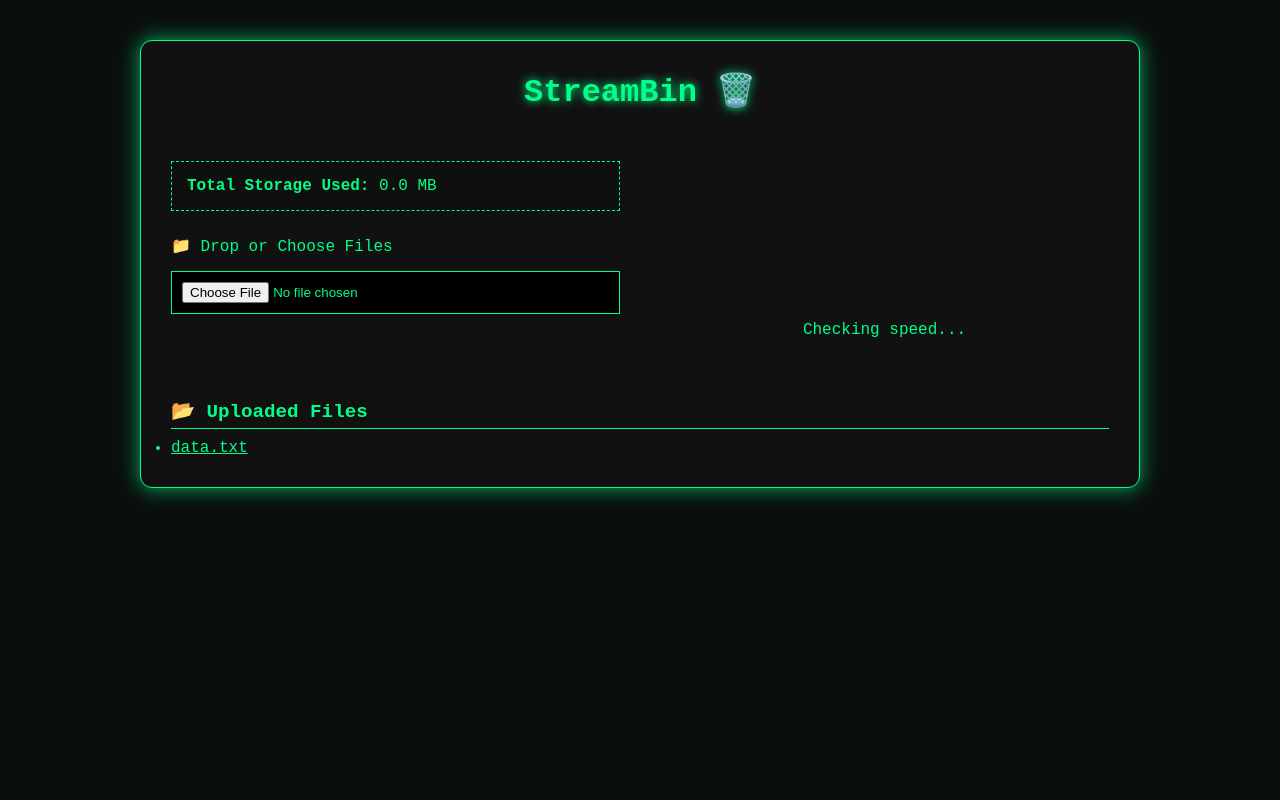
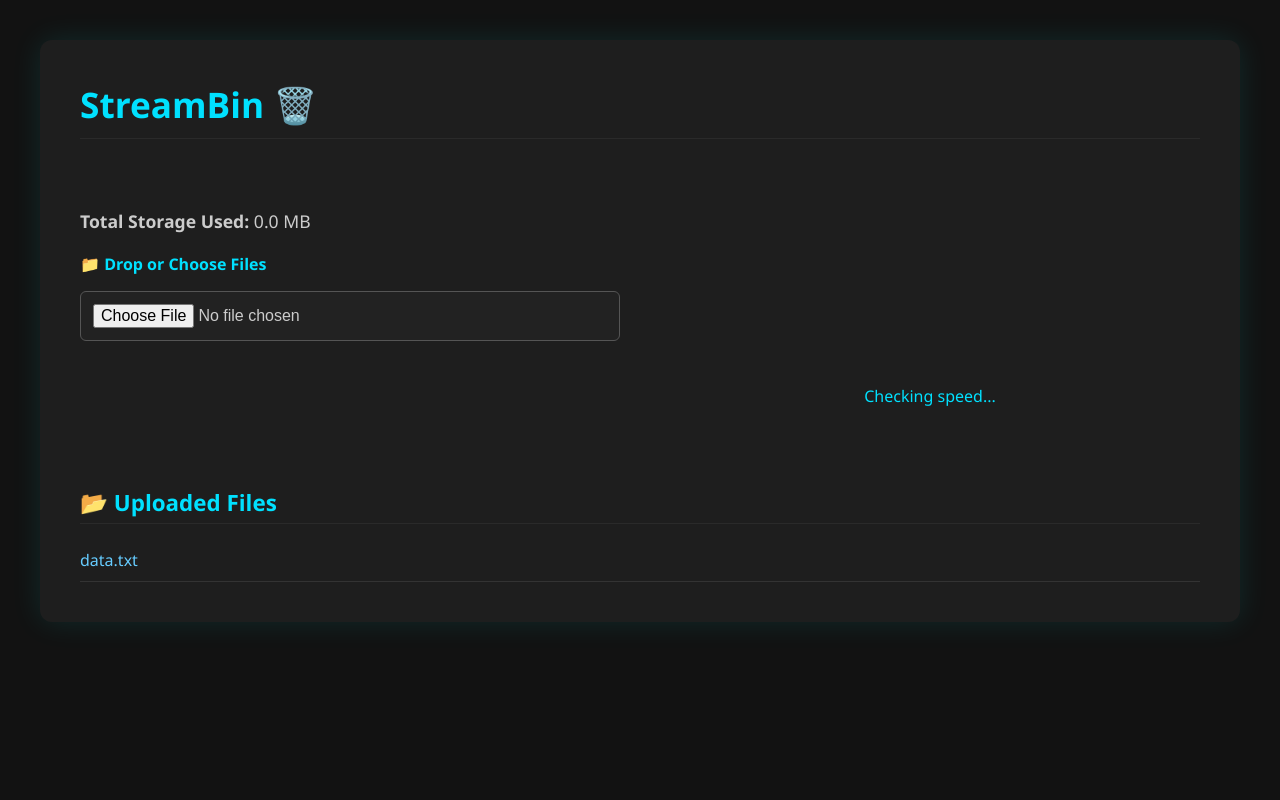
Before and after one commit to Amber100023r44/flask-file-share, a Flask app: page / in a window 1280 px wide. Run offline with Flask 3, Linux system fonts and the light colour scheme; a map, chart or similar area stays blank.

Commit message:
Update style.css

```diff
--- a/static/style.css
+++ b/static/style.css
@@ -1,4 +1,4 @@
-/* Global Reset */
+/* Reset and Base */
 * {
   margin: 0;
   padding: 0;
@@ -6,156 +6,134 @@
 }
 
 body {
-  background-color: #0a0f0d;
-  font-family: 'Courier New', Courier, monospace;
-  color: #00ff88;
-  min-height: 100vh;
-  display: flex;
-  justify-content: center;
-  align-items: flex-start;
+  background-color: #121212;
+  font-family: 'Segoe UI', Tahoma, Geneva, Verdana, sans-serif;
+  color: #f1f1f1;
   padding: 40px;
 }
 
 /* Container */
 .container {
-  background-color: #111;
-  padding: 30px;
-  border: 1px solid #00ff88;
+  max-width: 1200px;
+  margin: auto;
+  background-color: #1e1e1e;
   border-radius: 12px;
-  box-shadow: 0 0 20px #00ff88aa;
-  width: 100%;
-  max-width: 1000px;
+  box-shadow: 0 0 30px rgba(0, 255, 255, 0.1);
+  padding: 40px;
   display: grid;
   grid-template-columns: 1fr 1fr;
   gap: 40px;
 }
 
-/* Left and Right Sections */
-.left-panel {
+/* Title */
+h1 {
+  grid-column: span 2;
+  font-size: 2.2rem;
+  color: #00e1ff;
+  margin-bottom: 30px;
+  border-bottom: 1px solid #2a2a2a;
+  padding-bottom: 10px;
+}
+
+/* Stats Panel */
+.left-panel .stats {
+  font-size: 1.1rem;
+  color: #ccc;
+  margin-bottom: 20px;
+}
+
+/* Upload */
+.upload-box {
   display: flex;
   flex-direction: column;
-  gap: 25px;
+  gap: 10px;
 }
 
-.right-panel {
-  display: flex;
-  flex-direction: column;
-  gap: 25px;
-}
-
-/* Title */
-h1 {
-  font-size: 2rem;
-  text-shadow: 0 0 10px #00ff88;
-  margin-bottom: 10px;
-  grid-column: span 2;
-  text-align: center;
-}
-
-/* Upload Form */
-form {
-  display: flex;
-  flex-direction: column;
-  gap: 15px;
+.label-upload {
+  font-weight: bold;
+  font-size: 1rem;
+  margin-bottom: 6px;
+  color: #00e1ff;
 }
 
 input[type="file"] {
-  border: 1px solid #00ff88;
-  padding: 10px;
-  background-color: #000;
-  color: #00ff88;
-  width: 100%;
+  background-color: #222;
+  color: #ccc;
+  padding: 12px;
+  border: 1px solid #555;
+  border-radius: 6px;
+  font-size: 1rem;
 }
 
-button {
-  background-color: transparent;
-  color: #00ff88;
-  border: 1px solid #00ff88;
-  padding: 10px 20px;
-  font-weight: bold;
-  cursor: pointer;
-  width: fit-content;
-  transition: 0.3s;
+input[type="file"]:hover {
+  border-color: #00e1ff;
 }
 
-button:hover {
-  background-color: #00ff88;
-  color: #000;
-}
-
-/* Stats */
-.stats {
-  font-size: 1rem;
-  background-color: #0f0f0f;
-  padding: 15px;
-  border: 1px dashed #00ff88;
-}
-
-/* Dial and Progress */
+/* Right Panel - Dial */
 .dial-container {
   display: flex;
   flex-direction: column;
   align-items: center;
+  justify-content: center;
 }
 
-.speed-dial {
-  width: 150px;
-  height: 150px;
+#speedometer {
   margin-top: 10px;
 }
 
-.dial-label {
-  margin-top: 10px;
+#speed-text {
+  margin-top: 16px;
   font-size: 1rem;
+  color: #00e1ff;
 }
 
-/* File List Table */
+/* Uploaded Files */
 .files-section {
   grid-column: span 2;
+  margin-top: 40px;
 }
 
 .files-section h2 {
-  margin-top: 20px;
-  margin-bottom: 10px;
-  font-size: 1.2rem;
-  color: #00ff88;
-  border-bottom: 1px solid #00ff88;
+  font-size: 1.4rem;
+  margin-bottom: 15px;
+  color: #00e1ff;
+  border-bottom: 1px solid #2a2a2a;
   padding-bottom: 5px;
 }
 
-table {
-  width: 100%;
-  margin-top: 10px;
-  border-collapse: collapse;
-  color: #00ff88;
+.files-section ul {
+  list-style: none;
+  padding-left: 0;
 }
 
-th, td {
-  border: 1px solid #00ff88;
-  padding: 8px;
-  text-align: left;
+.files-section li {
+  padding: 10px 0;
+  border-bottom: 1px solid #333;
 }
 
-th {
-  background-color: #111;
-  font-weight: bold;
+.files-section li a {
+  color: #66ccff;
+  text-decoration: none;
+  font-weight: 500;
 }
 
-tr:nth-child(even) {
-  background-color: #0f0f0f;
+.files-section li a:hover {
+  text-decoration: underline;
+  color: #00c6ff;
 }
 
-/* Link Styling */
-a {
-  color: #00ff88;
-  text-decoration: underline;
+/* Responsive Design */
+@media (max-width: 768px) {
+  .container {
+    grid-template-columns: 1fr;
+    gap: 20px;
+  }
+
+  h1 {
+    text-align: center;
+  }
+
+  .files-section {
+    margin-top: 20px;
+  }
 }
-
-a:hover {
-  color: #007755;
-}
-
-/* Smooth Transitions */
-button, input[type="file"], a {
-  transition: all 0.3s ease;
-}
```
